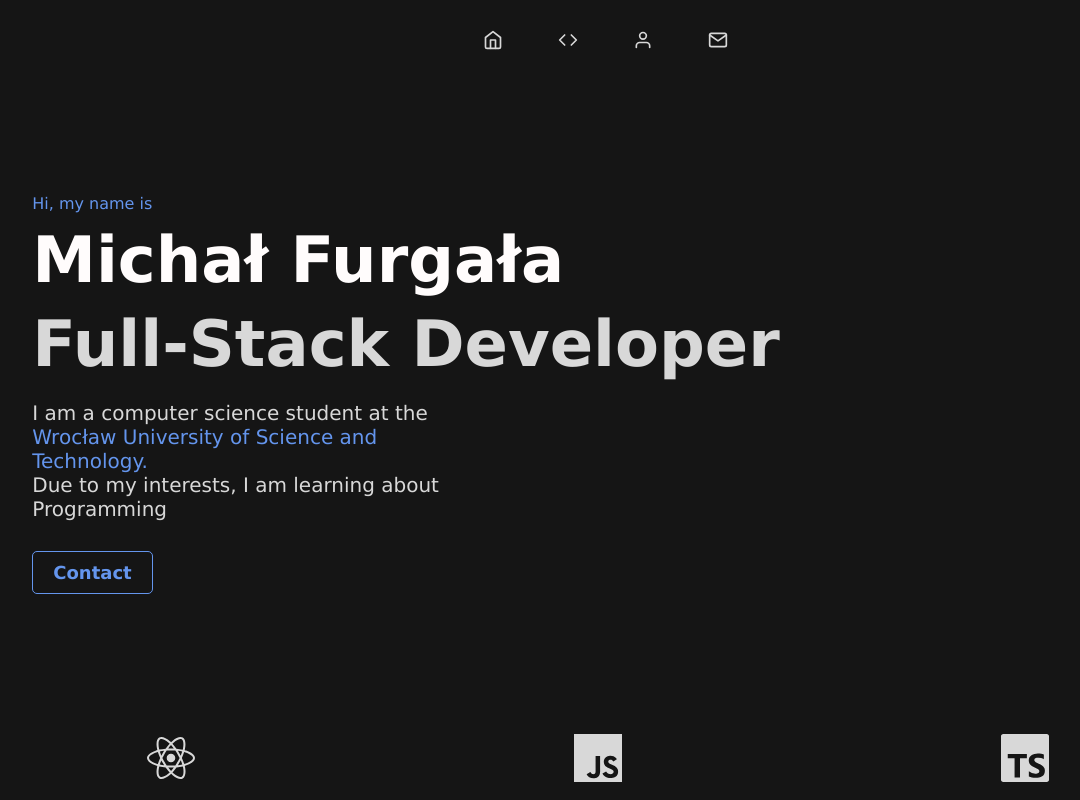
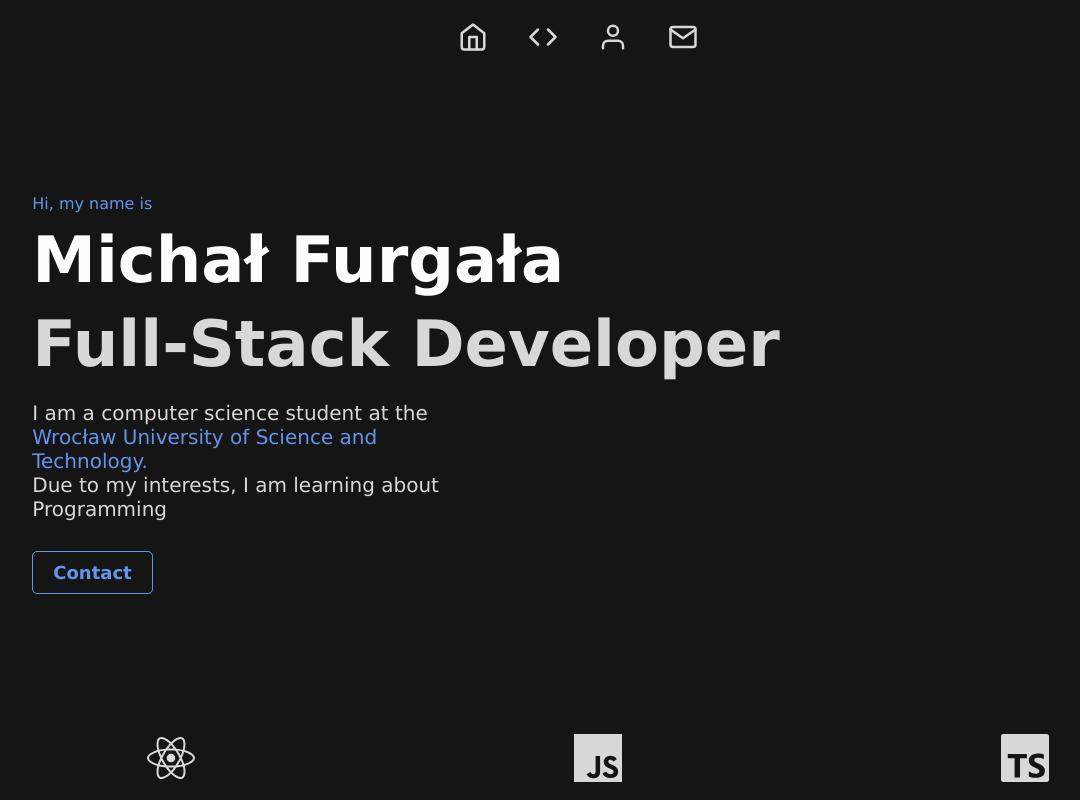
Before and after one commit to 00200200/portfolio, a React (Create React App) app: page / in a window 1280 px wide. Shown: the top 800 px of the page, without its empty margins (42-1122 px from the left). Built offline with nearby package versions, Linux system fonts and the light colour scheme.

Commit message:
RepairNavigation&Style
RepairNavigation&Style and style project infroatmion section

```diff
--- a/src/components/NavBar/HamburgerMenu.css
+++ b/src/components/NavBar/HamburgerMenu.css
@@ -33,21 +33,6 @@
 	transform: translateY(0);
 }
 
-.menu-items li {
-	padding-bottom: 30px;
-	color: var(--main-text-color);
-	cursor: pointer;
-	font-family: 'Roboto', sans-serif;
-	font-weight: bold;
-	margin: 35px;
-	margin-bottom: 10px;
-	font-size: 16px;
-}
-.menu-items li:hover {
-	color: var(--main-blue);
-	transition: 0.4s;
-}
-
 @media (max-width: 767px) {
 	.open {
 		width: 100%;
@@ -60,12 +45,6 @@
 		justify-content: center;
 		flex-direction: column;
 		align-items: center;
-	}
-
-	.menu-items li {
-		color: var(--main-text-color);
-		text-decoration: none;
-		font-size: 55px;
 	}
 
 	.hamburger-icon .line {
@@ -93,7 +72,11 @@
 		display: flex;
 	}
 }
-
+.link-item {
+	color: (var(--main-blue));
+	font-size: 3rem;
+	margin-right: 2rem;
+}
 @media (min-width: 768px) {
 	.hamburger-icon {
 		display: none;
@@ -114,21 +97,38 @@
 		margin-top: 0;
 		overflow: auto;
 	}
-
-	.menu-items li {
-		margin-right: 20px;
-		margin-bottom: 0;
-	}
-}
-.link-item {
-	color: (var(--main-blue));
-	font-size: 2rem;
 }
 
-.link-item:hover {
-	color: (var(--main-blue));
+.menu-items a {
+	color: var(--main-text-color);
+}
+.menu-items a:hover {
+	color: var(--main-blue);
+	transition: 1s;
 }
 
 .nav-language-container {
 	padding-left: auto;
 }
+
+.display-none {
+	display: flex;
+}
+@media (max-width: 767px) {
+	.display-none {
+		display: none;
+	}
+	.menu-items {
+		width: 80%;
+		justify-content: space-around;
+	}
+	.menu-items a {
+		margin: 0;
+	}
+	.link-item {
+		margin: 0;
+		font-size: 5rem;
+	}
+	.navigation {
+	}
+}
--- a/src/components/NavBar/HamburgerMenu.tsx
+++ b/src/components/NavBar/HamburgerMenu.tsx
@@ -12,9 +12,6 @@ const Navigation: React.FC = () => {
 
 	const toggleMenu = (): void => {
 		setIsMenuOpen(prevIsMenuOpen => !prevIsMenuOpen);
-	};
-	const handleMenuItemClick = (): void => {
-		setIsMenuOpen(false);
 	};
 
 	const handleScrollToSection = (id: string): void => {
@@ -40,28 +37,19 @@ const Navigation: React.FC = () => {
 				<span className='line' />
 				<span className='line' />
 			</button>
-			<ul className={`menu-items ${isMenuOpen ? 'open' : ''}`}>
-				<li className='li-item' onMouseDown={handleMenuItemClick}>
+			<ul className={`menu-items ${isMenuOpen ? 'open' : 'display-none'}`}>
 				<Link className='link-item' onClick={() => handleScrollToSection('home')} to='/'>
 					<FiHome className='link-item' />
 				</Link>
-				</li>
-				<li className='li-item' onMouseDown={handleMenuItemClick}>
 				<Link className='link-item' onClick={() => handleScrollToSection('projects')} to='/#projects'>
 					<FiCode className='link-item' />
 				</Link>
-				</li>
-
-				<li className='li-item' onMouseDown={handleMenuItemClick}>
 				<Link className='link-item' onClick={() => handleScrollToSection('about')} to='/#about'>
 					<FiUser className='link-item' />
 				</Link>
-				</li>
-				<li className='li-item' onMouseDown={handleMenuItemClick}>
 				<Link className='link-item' onClick={() => handleScrollToSection('contact')} to='/#contact'>
 					<FiMail className='link-item' />
 				</Link>
-				</li>
 			</ul>
 		</div>
 	);
--- a/src/components/ProjectInfo/ProjectInfo.css
+++ b/src/components/ProjectInfo/ProjectInfo.css
@@ -8,10 +8,11 @@
 	display: flex;
 	flex-direction: column;
 	align-items: center;
+	overflow-y: scroll;
 }
 
 .headers {
-	margin-bottom: 20px; /* Add some margin between headers and content */
+	margin-bottom: 20px;
 }
 
 .project-info h1 {
@@ -23,9 +24,78 @@
 }
 
 .project-info-content {
-	flex: 1; /* This will make the content take up available space and push buttons to the bottom */
+	flex: 1;
 	display: flex;
 	flex-direction: column;
-	/* justify-content: center; */
 	text-align: center;
 }
+
+.project-info-technologies {
+	margin-top: 4rem;
+}
+
+.project-info-technologies-list {
+	margin-top: 4rem;
+	list-style: none;
+	display: flex;
+	justify-content: space-around;
+}
+
+.project-info-technologies-list-element {
+	font-size: 1.5rem;
+	border-radius: 5px;
+	padding: 1rem;
+	border: 2px solid var(--main-blue);
+}
+
+.buttons {
+	display: flex;
+	justify-content: space-around;
+	margin-bottom: 10vh;
+	width: 25%;
+}
+
+/* Responsive Styles */
+@media (max-width: 768px) {
+	.project-info-content {
+		width: 100%;
+	}
+	.project-info {
+		padding: 5px;
+	}
+
+	.project-info h1 {
+		font-size: 2rem;
+	}
+
+	.project-info h2 {
+		font-size: 1.5rem;
+	}
+
+	.project-info-content {
+		margin-top: 2rem;
+	}
+
+	.project-info-technologies {
+		margin-top: 2rem;
+	}
+	.project-info-technologies-list {
+		justify-content: center;
+		align-items: center;
+		width: 100%;
+		flex-direction: column;
+	}
+	.project-info-technologies-list-element {
+		margin-top: 1rem;
+		margin-bottom: 1rem;
+		width: 50%;
+	}
+
+	.buttons {
+		width: 100%;
+		display: flex;
+		justify-content: space-between;
+		flex-direction: column;
+		align-items: center;
+	}
+}
--- a/src/components/ProjectInfo/ProjectInfo.tsx
+++ b/src/components/ProjectInfo/ProjectInfo.tsx
@@ -11,7 +11,7 @@ interface ProjectInfoProps {
 }
 
 const ProjectInfo: React.FC<ProjectInfoProps> = ({ props, description, technologies, liveLink, sourceCode }) => {
-	const technologyArray = technologies.split(',').map(tech => tech.trim()); // Split the technologies string into an array
+	const technologyArray = technologies.split(',').map(tech => tech.trim());
 
 	return (
 		<div className='project-info'>
@@ -26,13 +26,16 @@ const ProjectInfo: React.FC<ProjectInfoProps> = ({ props, description, technolog
 				</div>
 				<div className='project-info-technologies'>
 					<h4>Technologies</h4>
-					<ul>
+					<ul className='project-info-technologies-list'>
 						{technologyArray.map((technology, index) => (
-							<li key={index}>{technology}</li>
+							<li className='project-info-technologies-list-element' key={index}>
+								{technology}
+							</li>
 						))}
 					</ul>
 				</div>
 			</div>
+			<h4>Links</h4>
 			<div className='buttons'>
 				<a href={sourceCode} className='button source-code'>
 					Source Code
```
Lines whose indentation alone changed are shown as unchanged.
